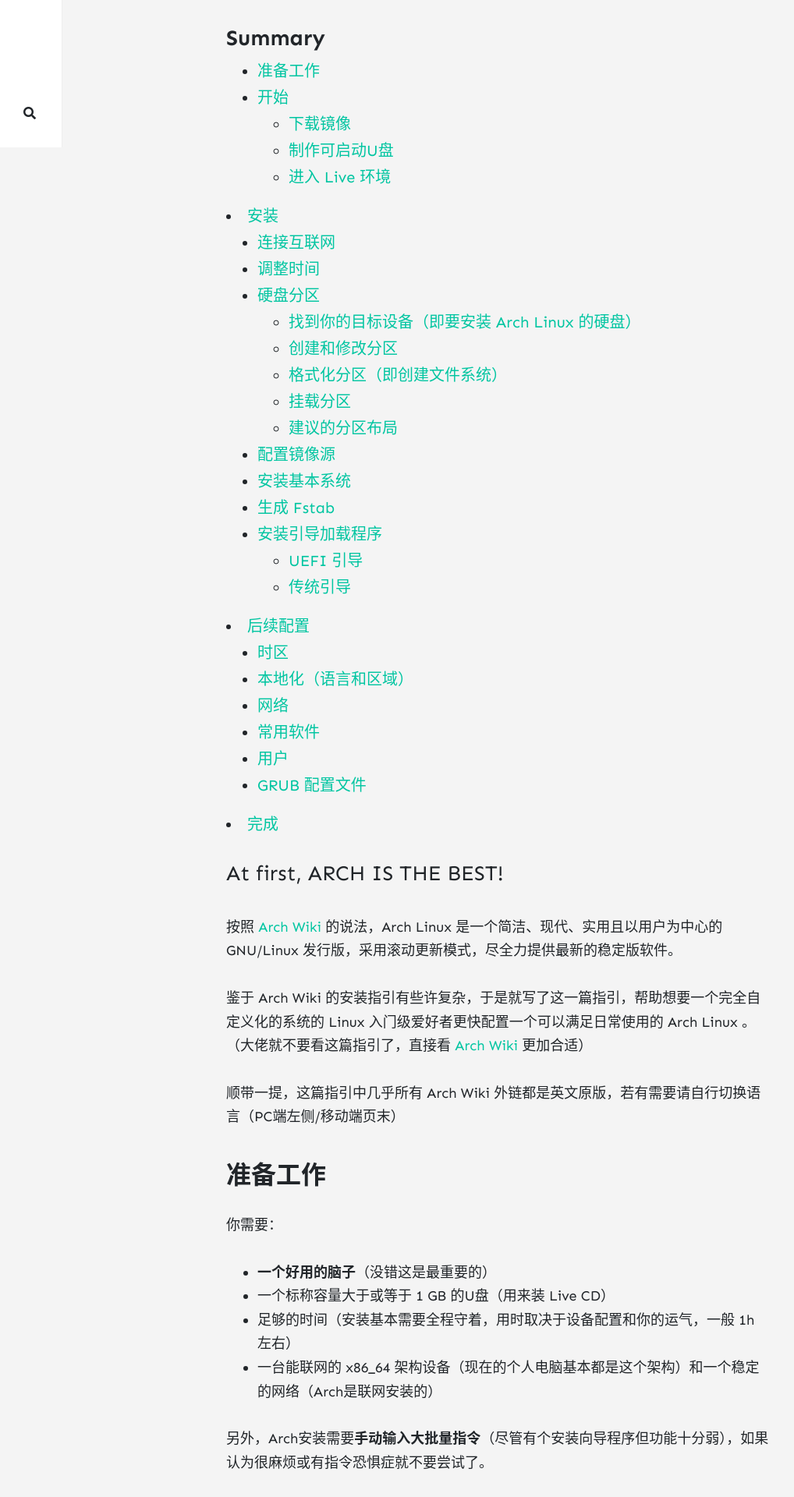
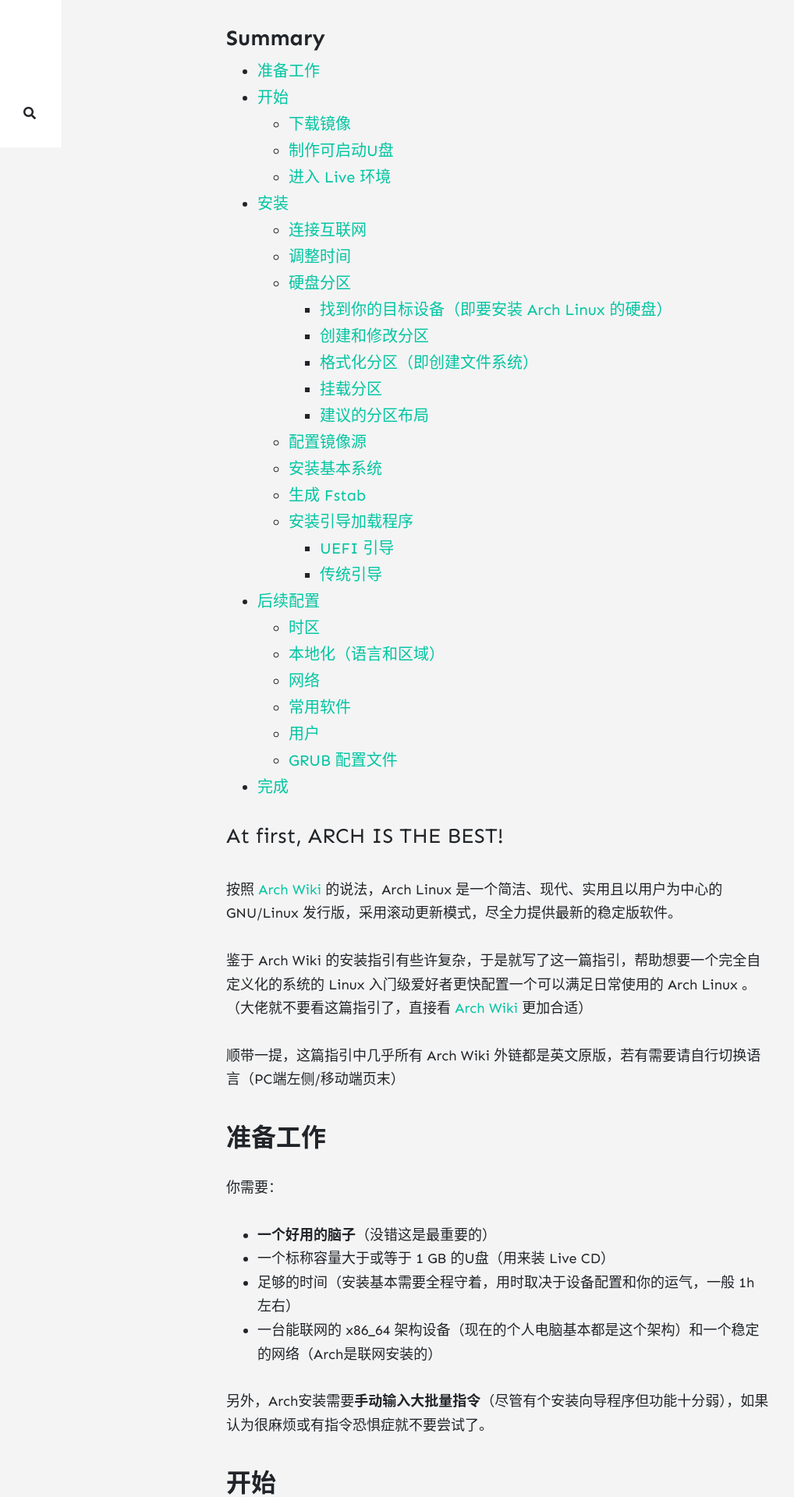
Before and after one commit to maxelblack/maxels-pages, a Jekyll site: the page built from _posts/2021-04-24-arch-ins-guide.md, in a window 1280 px wide. Shown: the part 711-2631 px from the top of the page at 78% size, without its empty margins (0-1018 px from the left). Built offline with Jekyll 4.4.1, drawn with Linux system fonts in a browser that asks for light colours; nearby versions of some CDN libraries; comment, search, counter and statistics services are not loaded.

Commit message:
Fix a TOC bug

````diff
--- a/_posts/2021-04-24-arch-ins-guide.md
+++ b/_posts/2021-04-24-arch-ins-guide.md
@@ -29,7 +29,7 @@
 
 ## 开始
 
-#### 下载镜像
+### 下载镜像
 
 Arch官方源服务器在国外，国内速度相当慢（每秒几十KB的节奏），故建议从镜像源下载，这里推荐 [OpenTUNA](https://opentuna.cn/){:target="_blank"} 。
 
@@ -39,7 +39,7 @@
 
 下载之后建议校验一下文件是否完整（文件的Hash值一般会被放在镜像源同一目录下），当然如果不会也可以跳过这一步。
 
-#### 制作可启动U盘
+### 制作可启动U盘
 
 这里有两种方式可以选：**直接将ISO文件写入U盘** 或 **使用 [Ventoy](https://ventoy.net/) 引导U盘上的ISO文件** 。此处介绍第一种方式，有关第二种请参考 [Ventoy 官方文档](https://ventoy.net/doc_start.html){:target="_blank"} 。
 
@@ -49,7 +49,7 @@
 
 点击 **Flash from file** 并选择刚刚下载的ISO文件，然后点击 **Select target** 选择要写入的U盘，最后点击 **Flash!** 开始写入，等待进度完成即可。
 
-#### 进入 Live 环境
+### 进入 Live 环境
 
 首先确定你的主板是否支持 [UEFI](https://zh.wikipedia.org/wiki/%E7%B5%B1%E4%B8%80%E5%8F%AF%E5%BB%B6%E4%BC%B8%E9%9F%8C%E9%AB%94%E4%BB%8B%E9%9D%A2){:target="_blank"} 引导 ，这里推荐三种方式：
 
@@ -77,7 +77,7 @@
 
 ## 安装
 
-#### 连接互联网
+### 连接互联网
 
 - 有线网络（大多数时候是这种）：
   - Live 环境默认启用了 DHCP 功能，一般会自动连接，不需要其他配置，直接跳过连接互联网这一步即可。（当然如果网线没插的话我帮不了你）
@@ -103,7 +103,7 @@
 
 如果一直输出正常的数据包返回信息，则表示网络连接没有问题，使用 Ctrl + C 退出 ping 测试。
 
-#### 调整时间
+### 调整时间
 
 使用 `timedatectl` 确保系统时间准确：
 
@@ -111,9 +111,9 @@
 timedatectl set-ntp true
 ```
 
-#### 硬盘分区
+### 硬盘分区
 
-##### 找到你的目标设备（即要安装 Arch Linux 的硬盘）
+#### 找到你的目标设备（即要安装 Arch Linux 的硬盘）
 
 在 Linux 中，硬盘若被系统识别到，就会被分配为一个[块设备](https://zh.wikipedia.org/wiki/%E8%AE%BE%E5%A4%87%E6%96%87%E4%BB%B6%E7%B3%BB%E7%BB%9F#%E5%9D%97%E8%AE%BE%E5%A4%87){:target="_blank"}，类似 `/dev/sda` 、 `/dev/nvme0n1` 或 `/dev/mmcblk0` 等。
 
@@ -123,7 +123,7 @@
 
 P.S.: 设备文件一般位于 `/dev` 目录中，若不在该目录中（即路径不以 `/dev` 开头）则可能不是设备文件。
 
-##### 创建和修改分区
+#### 创建和修改分区
 
 **这一步一定要仔细仔细再仔细，否则你的数据很可能就全没了！**
 
@@ -142,7 +142,7 @@
 
 P.S.: Arch Wiki 有很多 Linux 分区软件的使用方法，如 [fdisk](https://wiki.archlinux.org/title/Fdisk) 、 [parted](https://wiki.archlinux.org/title/Parted){:target="_blank"} 等，[这里](https://wiki.archlinux.org/title/Partitioning#Partitioning_tools){:target="_blank"}（[中文页面](https://wiki.archlinux.org/title/Partitioning_%28%E7%AE%80%E4%BD%93%E4%B8%AD%E6%96%87%29#%E5%88%86%E5%8C%BA%E5%B7%A5%E5%85%B7){:target="_blank"}）甚至有一个基本上所有能用的分区工具列表。
 
-##### 格式化分区（即创建文件系统）
+#### 格式化分区（即创建文件系统）
 
 使用 mkfs 创建文件系统，其中 `fsname` 为要创建的文件系统名：
 
@@ -150,7 +150,7 @@
 mkfs.fsname diskX
 ```
 
-##### 挂载分区
+#### 挂载分区
 
 使用 `mount` 命令来挂载分区，其中 `mountpoint` 是挂载点（即一个实际存在的目录）：
 
@@ -164,7 +164,7 @@
 
 P.S.: 挂载多个分区时，必须按照挂载点**由父目录到子目录的顺序**。比如，若需要将两个分区挂载到 `/mnt` 和 `/mnt/home` 这两个目录，则需要先挂载 `/mnt` 对应的分区，后挂载 `/mnt/home` 对应的分区，否则会报出类似“目录正忙”的错误信息。如果两个挂载点属于同级目录则无此需求。
 
-##### 建议的分区布局
+#### 建议的分区布局
 
 如果对 Linux 的文件分布不是很了解，推荐使用以下的分区布局（假设你有一整个空闲的硬盘用来安装），表格由上到下的顺序即为分区在硬盘上建立的顺序。
 
@@ -186,7 +186,7 @@
 
 P.S.: 如果内存比较小，或者单纯硬盘空闲空间太多了，可以另外添加一个空分区以便之后配置**交换分区**。当然这不是必要的，因为有无交换分区并不影响系统的功能，而且交换空间也可以放在一个文件而不是单独的分区上。
 
-#### 配置镜像源
+### 配置镜像源
 
 在安装之前记得看一下 `/etc/pacman.d/mirrorlist` 文件，将你想用的镜像服务器放在最上方。这里仍旧是推荐使用 [OpenTUNA](https://opentuna.cn/){:target="_blank"} 镜像源，在文件最上方添加：
 
@@ -202,7 +202,7 @@
 
 来更新镜像源信息。
 
-#### 安装基本系统
+### 安装基本系统
 
 挂载根目录并配置好镜像源之后，就可以正式开始安装了。
 
@@ -216,7 +216,7 @@
 
 P.S.: `linux` 软件包即 Arch Linux 官方的系统内核，这里可以替换为社区的其他内核软件包（比如 `linux-zen` ）以获得不同的特性。若是虚拟机可以去掉 `linux-firmware` 软件包，这个软件包主要为硬件设备提供基本的驱动程序。
 
-#### 生成 Fstab
+### 生成 Fstab
 
 使用 `genfstab` 脚本生成 `fstab` 文件，这个文件记录了分区的默认挂载配置：
 
@@ -226,7 +226,7 @@
 
 强烈建议生成之后查看一下文件 `/mnt/etc/fstab` ，确认配置无误后再继续操作。若配置有误，Arch Linux 可能无法启动。
 
-#### 安装引导加载程序
+### 安装引导加载程序
 
 Linux 下的引导加载程序有很多，这里只介绍 GRUB 的安装方法（~~当然是因为我只会用GRUB~~）。
 
@@ -238,7 +238,7 @@
 
 然后向硬盘安装 GRUB ，这里根据引导方式有不同的安装方法。
 
-##### UEFI 引导
+#### UEFI 引导
 
 ```shell
 grub-install --target=x86_64-efi --efi-dircetory=/efi --boot-directory=/mnt/boot --bootloader-id="Arch Linux"
@@ -246,7 +246,7 @@
 
 其中 `/efi` 需要替换成你的 EFI 分区挂载位置（若按照上文建议的分区布局挂载则无需替换）。
 
-##### 传统引导
+#### 传统引导
 
 ```shell
 grub-install --target=i386-pc --boot-directory=/mnt/boot disk
@@ -264,7 +264,7 @@
 
 其中 `/mnt` 也需要换成你的根目录挂载位置（如果你不是挂载在 `/mnt` 的话）。
 
-#### 时区
+### 时区
 
 将 `/usr/share/zoneinfo` 目录中的时区配置软链接到 `/etc/localtime` ，例如：
 
@@ -280,7 +280,7 @@
 
 P.S.: 大部分操作系统都将硬件时间作为 [UTC 时间](https://zh.wikipedia.org/wiki/%E5%8D%8F%E8%B0%83%E4%B8%96%E7%95%8C%E6%97%B6){:target="_blank"} ，Linux 也不例外。但 Windows 比较特殊，它默认将硬件时间视为本地时间，因此如果你的电脑上有 Windows 系统，请参考[这里](https://wiki.archlinux.org/title/System_time#UTC_in_Microsoft_Windows){:target="_blank"}（[中文页面](https://wiki.archlinux.org/title/System_time_%28%E7%AE%80%E4%BD%93%E4%B8%AD%E6%96%87%29#Windows_%E7%B3%BB%E7%BB%9F%E4%BD%BF%E7%94%A8_UTC){:target="_blank"}）将 Windows 的硬件时间设置为 UTC 时间并关闭 Windows 的自动时间同步。
 
-#### 本地化（语言和区域）
+### 本地化（语言和区域）
 
 用任意编辑器编辑 `/etc/locale.gen` ，移除想要启用的区域前的 `#` 符号（简体中文用户建议启用 `zh_CN.UTF-8` 和 `en_US.UTF-8` ，同时不建议在 Linux 启用任何不是 `UTF-8` 编码的语言）。
 
@@ -292,7 +292,7 @@
 echo "LANG=en_US.UTF-8" >> /etc/locale.conf
 ```
 
-#### 网络
+### 网络
 
 使用 `/etc/hostname` 设定主机名：
 
@@ -321,13 +321,13 @@
 
 P.S.: `localdomain` 若无特殊需求可以直接写为 `localdomain` ，通常不需要替换为其他内容。
 
-#### 常用软件
+### 常用软件
 
 Arch Linux 使用 Pacman 管理软件包，可以通过 `pacman -S package` 来安装软件，其中 `package` 是软件包名或包组名（可以通过直接安装包组来同时安装多个软件包）。
 
 命令行终端下常用的软件包包括 `nano`(文本编辑器), `tmux`(分屏终端), `screen`(后台任务终端) 等，另外也可以参照[这里](https://wiki.archlinux.org/title/Desktop_environment)安装一个桌面环境以方便使用。
 
-#### 用户
+### 用户
 
 首先设置 root 用户的密码：
 
@@ -375,7 +375,7 @@
 
 当然，不建议这样做，因为这样会让以此用户执行的所有 `sudo` 都不需要输密码，万一哪个脚本里有 `sudo rm -rf /*` 之类的，**B O O M**
 
-#### GRUB 配置文件
+### GRUB 配置文件
 
 如果安装了 GRUB ，则需要在 `grub` 目录中生成配置文件：
 
````
